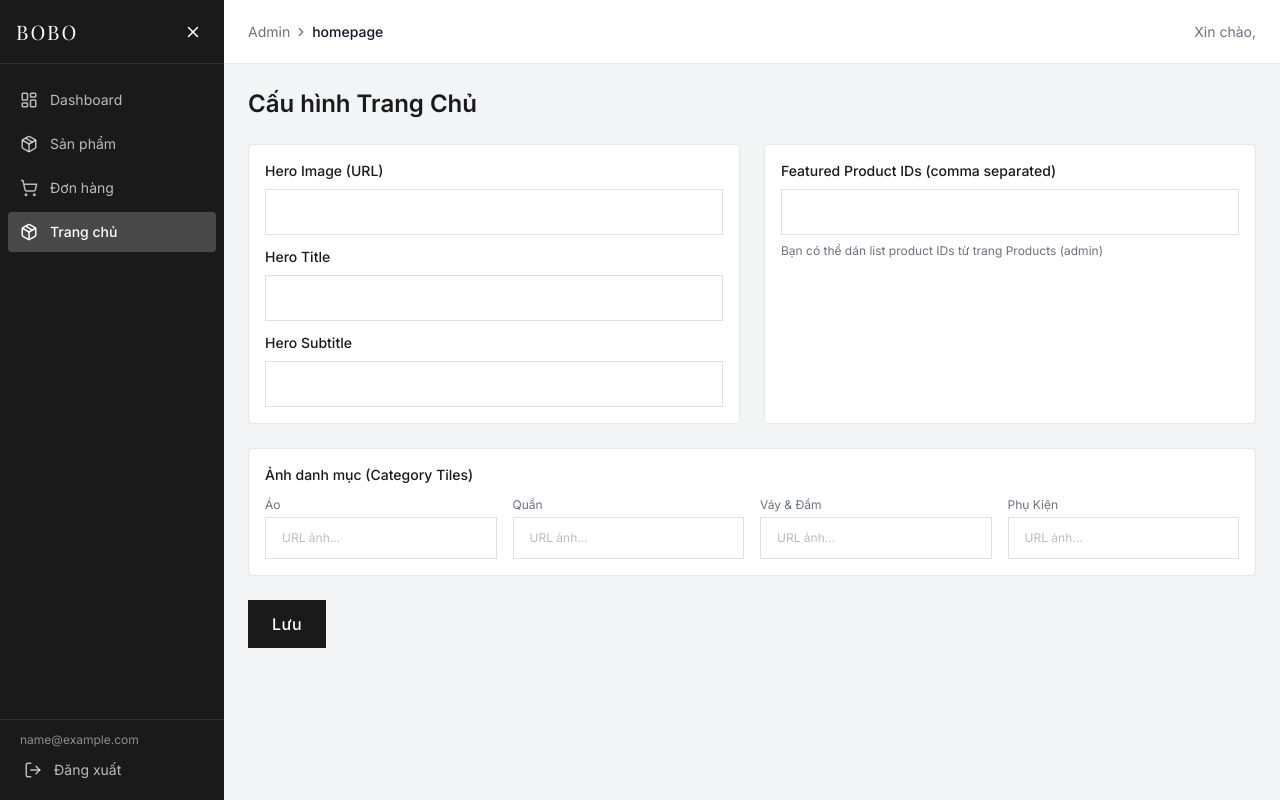
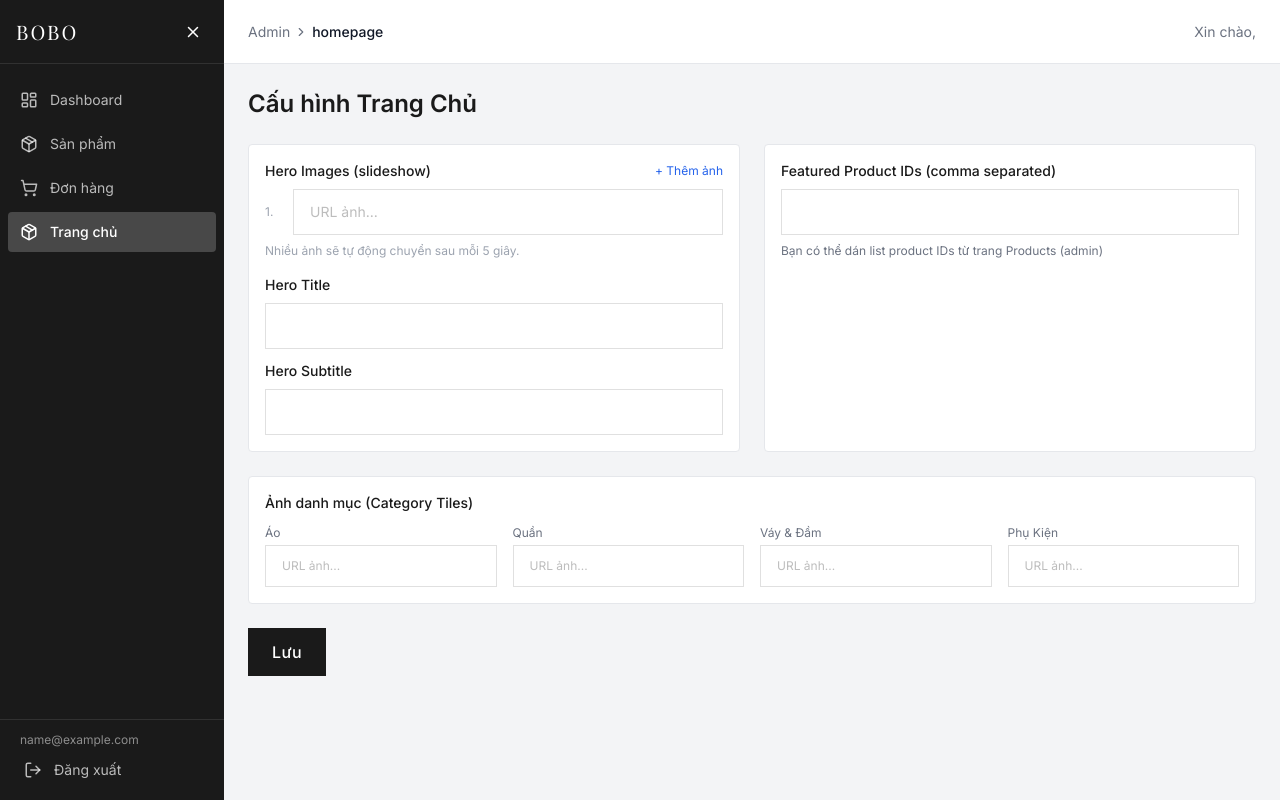
Before and after one commit to Vincon2k5/Bobo-clothes, a React (Vite) app in the folder frontend/: page /admin/homepage in a window 1280 px wide. Built offline with nearby package versions, Linux system fonts and the light colour scheme; no server answers; sample sign-in values are in the browser's storage.

Commit message:
Enhance homepage with slideshow for hero images and update settings for multiple hero images

```diff
--- a/frontend/src/pages/HomePage.jsx
+++ b/frontend/src/pages/HomePage.jsx
@@ -6,11 +6,14 @@ import ProductCard from '../components/ProductCard/ProductCard';
 import { resolveImageUrl } from '../utils/image';
 import placeholderImg from '../assets/placeholder.svg';
 
+const SLIDE_INTERVAL = 5000;
+
 const HomePage = () => {
   const [featuredProducts, setFeaturedProducts] = useState([]);
   const [newArrivals, setNewArrivals] = useState([]);
   const [loading, setLoading] = useState(true);
   const [homepageConfig, setHomepageConfig] = useState(null);
+  const [heroIndex, setHeroIndex] = useState(0);
 
   useEffect(() => {
     const fetchProducts = async () => {
@@ -38,16 +41,36 @@ const HomePage = () => {
     fetchProducts();
   }, []);
 
+  const heroImages = (() => {
+    const imgs = (homepageConfig?.heroImages || [])
+      .map((url) => resolveImageUrl(url))
+      .filter(Boolean);
+    if (imgs.length === 0) {
+      const single = resolveImageUrl(homepageConfig?.heroImage);
+      return single ? [single] : [placeholderImg];
+    }
+    return imgs;
+  })();
+
+  useEffect(() => {
+    if (heroImages.length <= 1) return;
+    const timer = setInterval(() => setHeroIndex((i) => (i + 1) % heroImages.length), SLIDE_INTERVAL);
+    return () => clearInterval(timer);
+  }, [heroImages.length]);
+
   return (
     <main>
       {/* Hero Section */}
       <section className="relative h-[80vh] min-h-[500px] bg-bobo-cream flex items-center overflow-hidden">
         <div className="absolute inset-0">
-          <img
-            src={resolveImageUrl(homepageConfig?.heroImage) || placeholderImg}
-            alt={homepageConfig?.heroTitle || 'BoBo Fashion Hero'}
-            className="w-full h-full object-cover"
-          />
+          {heroImages.map((src, i) => (
+            <img
+              key={src}
+              src={src}
+              alt={homepageConfig?.heroTitle || 'BoBo Fashion Hero'}
+              className={`absolute inset-0 w-full h-full object-cover transition-opacity duration-1000 ${i === heroIndex ? 'opacity-100' : 'opacity-0'}`}
+            />
+          ))}
           <div className="absolute inset-0 bg-black/30" />
         </div>
         <div className="relative container-main text-white">
@@ -65,6 +88,18 @@ const HomePage = () => {
             </Link>
           </div>
         </div>
+        {heroImages.length > 1 && (
+          <div className="absolute bottom-6 left-1/2 -translate-x-1/2 flex gap-2 z-10">
+            {heroImages.map((_, i) => (
+              <button
+                key={i}
+                onClick={() => setHeroIndex(i)}
+                className={`w-2 h-2 rounded-full transition-all ${i === heroIndex ? 'bg-white w-6' : 'bg-white/50'}`}
+                aria-label={`Ảnh ${i + 1}`}
+              />
+            ))}
+          </div>
+        )}
       </section>
 
       {/* Category Grid */}
--- a/frontend/src/pages/admin/HomepageSettingsPage.jsx
+++ b/frontend/src/pages/admin/HomepageSettingsPage.jsx
@@ -5,7 +5,7 @@ import toast from 'react-hot-toast';
 const HomepageSettingsPage = () => {
   const [loading, setLoading] = useState(true);
   const [form, setForm] = useState({
-    heroImage: '',
+    heroImages: [''],
     heroTitle: '',
     heroSubtitle: '',
     categoryTiles: [{ img: '' }, { img: '' }, { img: '' }, { img: '' }],
@@ -19,7 +19,8 @@ const HomepageSettingsPage = () => {
         const data = res.data || {};
         const defaultTiles = [{ img: '' }, { img: '' }, { img: '' }, { img: '' }];
         const tiles = defaultTiles.map((def, i) => ({ ...def, ...(data.categoryTiles?.[i] || {}) }));
-        setForm((prev) => ({ ...prev, ...data, categoryTiles: tiles }));
+        const heroImages = data.heroImages?.length ? data.heroImages : (data.heroImage ? [data.heroImage] : ['']);
+        setForm((prev) => ({ ...prev, ...data, heroImages, categoryTiles: tiles }));
       } catch (err) {
         toast.error(err.message);
       } finally {
@@ -30,6 +31,13 @@ const HomepageSettingsPage = () => {
   }, []);
 
   const updateField = (field, value) => setForm((p) => ({ ...p, [field]: value }));
+
+  const updateHeroImage = (index, value) =>
+    setForm((p) => { const imgs = [...p.heroImages]; imgs[index] = value; return { ...p, heroImages: imgs }; });
+  const addHeroImage = () =>
+    setForm((p) => ({ ...p, heroImages: [...p.heroImages, ''] }));
+  const removeHeroImage = (index) =>
+    setForm((p) => ({ ...p, heroImages: p.heroImages.filter((_, i) => i !== index) }));
   const updateCategoryTile = (index, value) =>
     setForm((p) => {
       const tiles = [...(p.categoryTiles || [{ img: '' }, { img: '' }, { img: '' }, { img: '' }])];
@@ -54,9 +62,29 @@ const HomepageSettingsPage = () => {
 
       <div className="grid grid-cols-1 md:grid-cols-2 gap-6">
         <div className="p-4 bg-white border rounded">
-          <label className="block text-sm font-medium mb-2">Hero Image (URL)</label>
-          <input type="text" value={form.heroImage || ''} onChange={(e) => updateField('heroImage', e.target.value)} className="input-base w-full" />
-          <label className="block text-sm font-medium mt-3 mb-2">Hero Title</label>
+          <div className="flex items-center justify-between mb-2">
+            <label className="text-sm font-medium">Hero Images (slideshow)</label>
+            <button type="button" onClick={addHeroImage} className="text-xs text-blue-600 hover:underline">+ Thêm ảnh</button>
+          </div>
+          <div className="space-y-2">
+            {(form.heroImages || ['']).map((url, i) => (
+              <div key={i} className="flex gap-2 items-center">
+                <span className="text-xs text-gray-400 w-5 shrink-0">{i + 1}.</span>
+                <input
+                  type="text"
+                  placeholder="URL ảnh..."
+                  value={url}
+                  onChange={(e) => updateHeroImage(i, e.target.value)}
+                  className="input-base flex-1"
+                />
+                {form.heroImages.length > 1 && (
+                  <button type="button" onClick={() => removeHeroImage(i)} className="text-red-400 hover:text-red-600 text-lg leading-none">×</button>
+                )}
+              </div>
+            ))}
+          </div>
+          <p className="text-xs text-gray-400 mt-2">Nhiều ảnh sẽ tự động chuyển sau mỗi 5 giây.</p>
+          <label className="block text-sm font-medium mt-4 mb-2">Hero Title</label>
           <input type="text" value={form.heroTitle || ''} onChange={(e) => updateField('heroTitle', e.target.value)} className="input-base w-full" />
           <label className="block text-sm font-medium mt-3 mb-2">Hero Subtitle</label>
           <input type="text" value={form.heroSubtitle || ''} onChange={(e) => updateField('heroSubtitle', e.target.value)} className="input-base w-full" />
```
